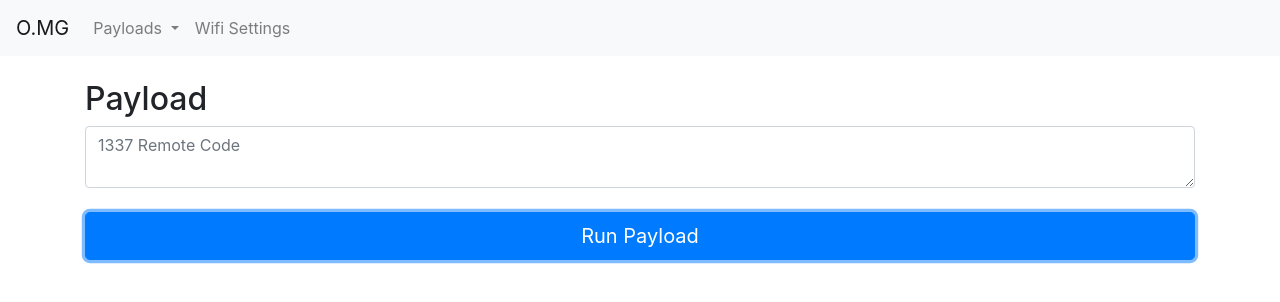
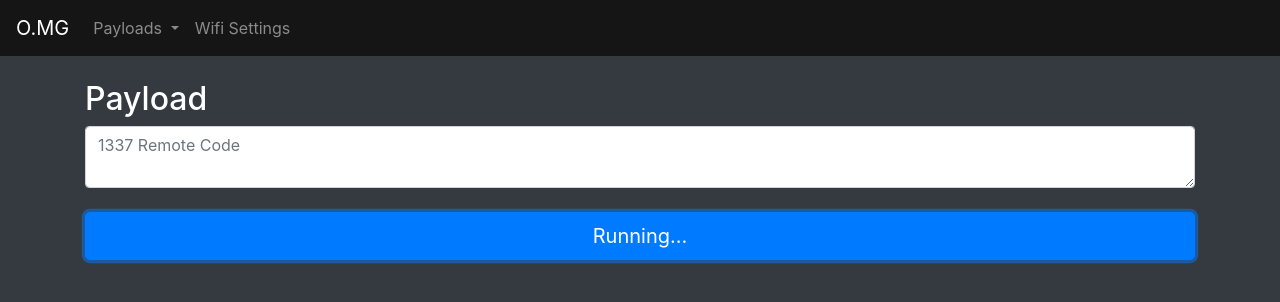
Before and after one commit to pry0cc/O.MG-Webui, a plain HTML site: page index.html in a window 1280 px wide. Both pictures are taken after a click on the button "Run Payload". Drawn offline with Linux system fonts and the light colour scheme.

Commit message:
Improved UI

```diff
--- /dev/null
+++ b/assets/css/style.css
@@ -0,0 +1,3 @@
+.nav-custom {
+	background-color: #151515 !important;
+}
--- a/assets/js/main.js
+++ b/assets/js/main.js
@@ -24,6 +24,7 @@ $(document).ready(function() {
 	$('#launch-payload').click(function() {
 		// I don't know how it calls to the api, but this is where you would do it.
 		var payload = $("#script-area").val();
+		$("#launch-payload").html(`Running...`);
 		console.log(payload);
 	});
 });
--- a/index.html
+++ b/index.html
@@ -1,23 +1,24 @@
-<html>
+<!DOCTYPE html>
 <head>
 	<meta charset="utf-8">
-	    <meta charset="utf-8">
-		<meta name="viewport" content="width=device-width, initial-scale=1, shrink-to-fit=no">
+	<meta charset="utf-8">
+	<meta name="viewport" content="width=device-width, initial-scale=1, shrink-to-fit=no">
 	<!-- Include Bootstrap 4 Dependencies -->
+	<link rel="stylesheet" href="assets/css/style.css">
+	<link rel="stylesheet" href="assets/css/bootstrap.min.css">
+
 	<script src="assets/js/payloads.js"></script>
 	<script src="assets/js/popper.min.js"></script>
 	<script src="assets/js/jquery-3.2.1.slim.min.js"></script>
 	<script src="assets/js/bootstrap.min.js"></script>
 	<script src="assets/js/main.js"></script>
 
-	<link rel="stylesheet" href="assets/css/style.css">
-	<link rel="stylesheet" href="assets/css/bootstrap.min.css">
 
 	<title> O.MG Console </title>
 </head>
-<body>
-	<nav class="navbar navbar-expand-lg navbar-light bg-light">
-  <a class="navbar-brand navbar-invert" href="#">O.MG</a>
+<body class="bg-dark text-white">
+	<nav class="navbar navbar-expand-lg navbar-dark nav-custom">
+  <a class="navbar-brand" href="#">O.MG</a>
   <button class="navbar-toggler" type="button" data-toggle="collapse" data-target="#navbarSupportedContent" aria-controls="navbarSupportedContent" aria-expanded="false" aria-label="Toggle navigation">
     <span class="navbar-toggler-icon"></span>
   </button>
@@ -47,5 +48,7 @@
 		<br>
 		<button type="button" id="launch-payload" class="btn btn-primary btn-lg btn-block">Run Payload</button>
 	</div>
+
+
 </body>
 </html>
```
